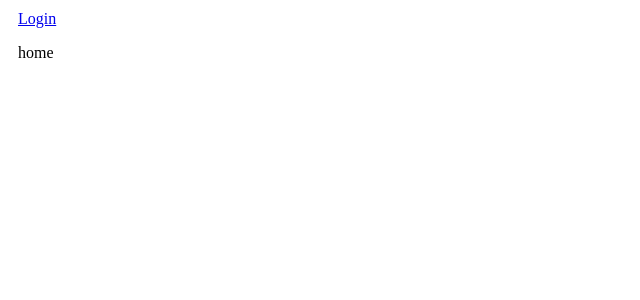
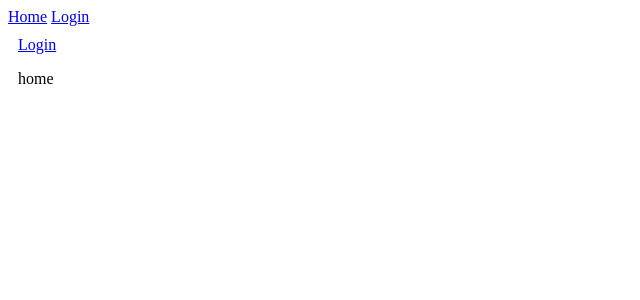
Before and after one commit to khofesh/backoffice, a React (Create React App) app: page / in a window 1280 px wide. Shown: the top 300 px of the page, without its empty margins (0-640 px from the left). Built offline with nearby package versions, Linux system fonts and the light colour scheme.

Commit message:
set HOC for main page layout

```diff
--- a/src/App.tsx
+++ b/src/App.tsx
@@ -2,6 +2,7 @@ import React, { FunctionComponent } from "react";
 import { Router, RouteComponentProps } from "@reach/router";
 
 import FullPage from "./layouts/FullPage";
+import MainPage from "./layouts/MainPage";
 
 import Home from "./pages/Home";
 import Login from "./pages/Login";
@@ -16,12 +17,24 @@ const fullPageLayout = (
   );
 };
 
+const mainPageLayout = (
+  Component: React.ComponentType
+): FunctionComponent<RouteComponentProps> => props => {
+  return (
+    <MainPage>
+      <Component {...props} />
+    </MainPage>
+  );
+};
+
+const HomePage = mainPageLayout(Home);
+
 const LoginPage = fullPageLayout(Login);
 
 function App() {
   return (
     <Router>
-      <Home path="/" />
+      <HomePage path="/" />
       <LoginPage path="login" />
     </Router>
   );
```
